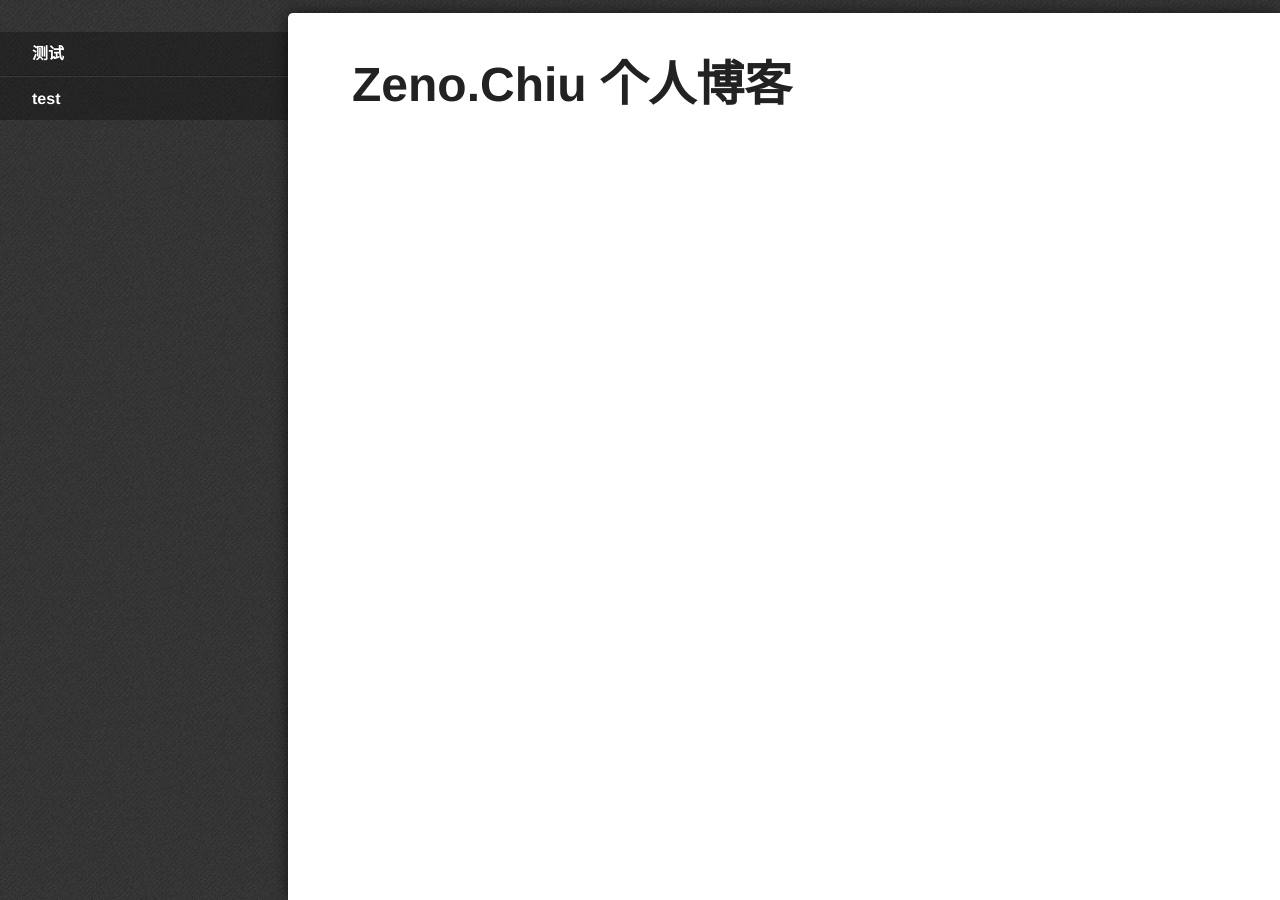
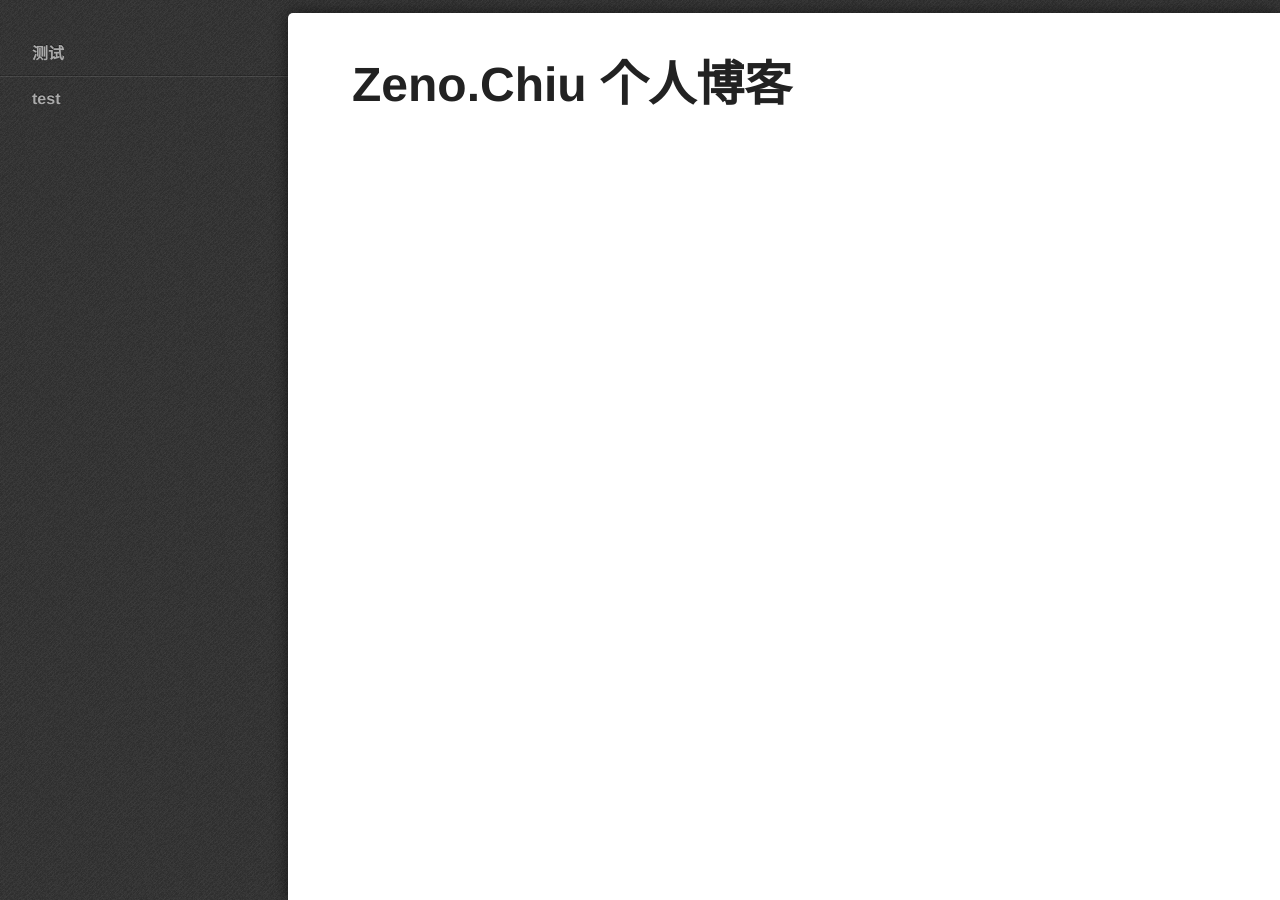
Before and after one commit to ZenoChiu/ZenoChiu.github.io, a Jekyll site: the page built from index.html, in a window 1280 px wide. Built offline with Jekyll 4.4.1, drawn with Linux system fonts in a browser that asks for light colours; some web fonts are replaced.

Commit message:
test
test

```diff
--- a/_includes/header.html
+++ b/_includes/header.html
@@ -2,7 +2,7 @@
     <ul>
         {% for category in site.categories %}
         <li
-        {% if '/category/+category' != page.url %}
+        {% if ('/category/'+category+'/') == page.url %}
             class="active"
         {% endif %}
         ><a href="/category/{{category | first}}">{{category | first}}</a></li>
```
